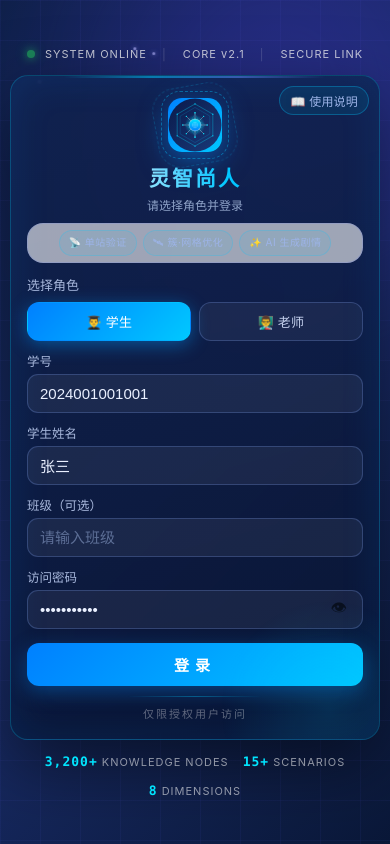
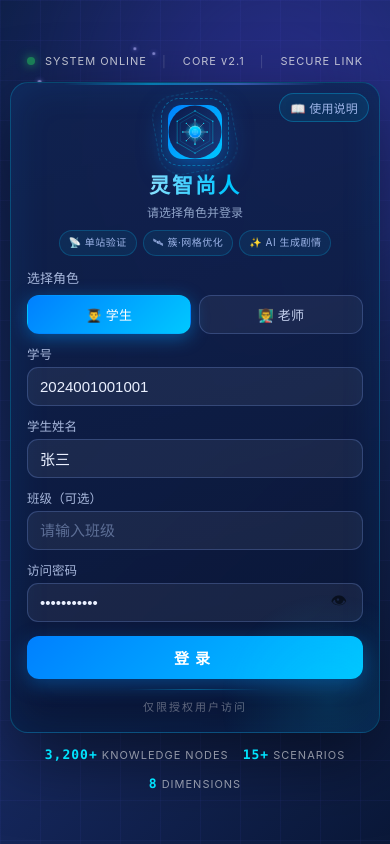
Before and after one commit to Xiran-123/lingzhishangren-ai, a Flask app: page / in a window 390 px wide. Run offline with Flask 3, Linux system fonts and the light colour scheme; some libraries are stand-ins or nearby versions.

Commit message:
fix: 登录页类名更名避开全局样式[class*=tag/chip]子串误命中灰底

```diff
--- a/templates/login.html
+++ b/templates/login.html
@@ -144,7 +144,7 @@
 
         /* ===== 应用场景预览轮播（桌面端品牌面板） ===== */
         /* 无屏幕外壳：动画直接浮在面板深蓝背景上 */
-        .scene-stage {
+        .scene-showcase {
             position: relative;
             margin-bottom: 26px;
             background: transparent;
@@ -760,14 +760,14 @@
         }
 
         /* 功能亮点 chips：填充留白的装饰 + 产品信息 */
-        .hero-chips {
+        .hero-badges {
             display: flex;
             justify-content: center;
             gap: 8px;
             margin-bottom: 16px;
             flex-wrap: wrap;
         }
-        .hero-chips span {
+        .hero-badges span {
             font-size: 11px;
             color: #9db4e8;
             background: rgba(0, 200, 255, 0.07);
@@ -777,7 +777,7 @@
             letter-spacing: 0.5px;
             transition: all 0.25s;
         }
-        .hero-chips span:hover {
+        .hero-badges span:hover {
             color: #fff;
             background: rgba(0, 200, 255, 0.16);
             transform: translateY(-1px);
@@ -1412,8 +1412,8 @@
             .login-container .icon::after { inset: -13px; border-radius: 23px; }
             .login-container h1 { font-size: 21px; letter-spacing: 2px; }
             .login-container .subtitle { font-size: 12px; margin-bottom: 10px; }
-            .hero-chips { gap: 6px; margin-bottom: 12px; }
-            .hero-chips span { font-size: 10px; padding: 3px 9px; }
+            .hero-badges { gap: 6px; margin-bottom: 12px; }
+            .hero-badges span { font-size: 10px; padding: 3px 9px; }
             .role-section { margin-bottom: 10px; }
             .role-buttons { gap: 8px; }
             .role-btn { padding: 9px 8px; font-size: 13px; gap: 4px; }
@@ -1474,7 +1474,7 @@
                 </div>
 
                 <!-- 应用场景预览轮播（纯 CSS 动画 + JS 轮播，仅桌面端显示） -->
-                <div class="scene-stage" id="sceneStage">
+                <div class="scene-showcase" id="sceneStage">
                     <div class="scene-screen">
                         <div class="scene sc-1 active">
                             <div class="tower">
@@ -1626,7 +1626,7 @@
         <div class="icon"><img src="/static/brand_logo.svg" alt="logo"></div>
         <h1>灵智尚人</h1>
         <p class="subtitle">请选择角色并登录</p>
-        <div class="hero-chips">
+        <div class="hero-badges">
             <span>📡 单站验证</span>
             <span>🛰 簇·网格优化</span>
             <span>✨ AI 生成剧情</span>
```
